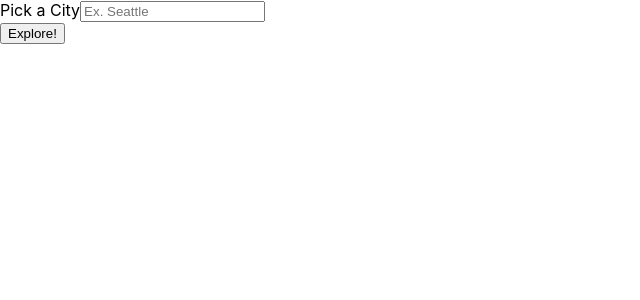
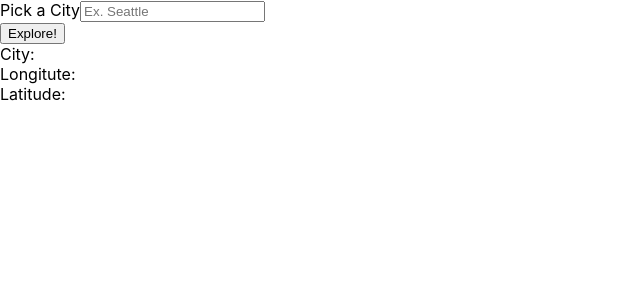
Before and after one commit to samBrindle/city-explorer, a React (Create React App) app: page / in a window 1280 px wide. Shown: the top 300 px of the page, without its empty margins (0-640 px from the left). Built offline with nearby package versions, Linux system fonts and the light colour scheme.

Commit message:
added lon and lat stuff

```diff
--- a/src/App.js
+++ b/src/App.js
@@ -1,7 +1,6 @@
 import React from 'react';
 import axios from 'axios';
-import Form from 'react-bootstrap/Form';
-import Button from 'react-bootstrap/Button';
+import { Figure, ListGroup, Form, Button } from 'react-bootstrap';
 import './App.css';
 
 class App extends React.Component {
@@ -60,6 +59,15 @@ class App extends React.Component {
             Explore!
           </Button>
         </Form>
+
+        <ListGroup>
+          <ListGroup.Item>City: {this.state.city}</ListGroup.Item>
+          <ListGroup.Item>Longitute: {this.state.longitute}</ListGroup.Item>
+          <ListGroup.Item>Latitude: {this.state.latitude}</ListGroup.Item>
+          <ListGroup.Item>
+          </ListGroup.Item>
+        </ListGroup>
+
       </>
     )
   }
```
